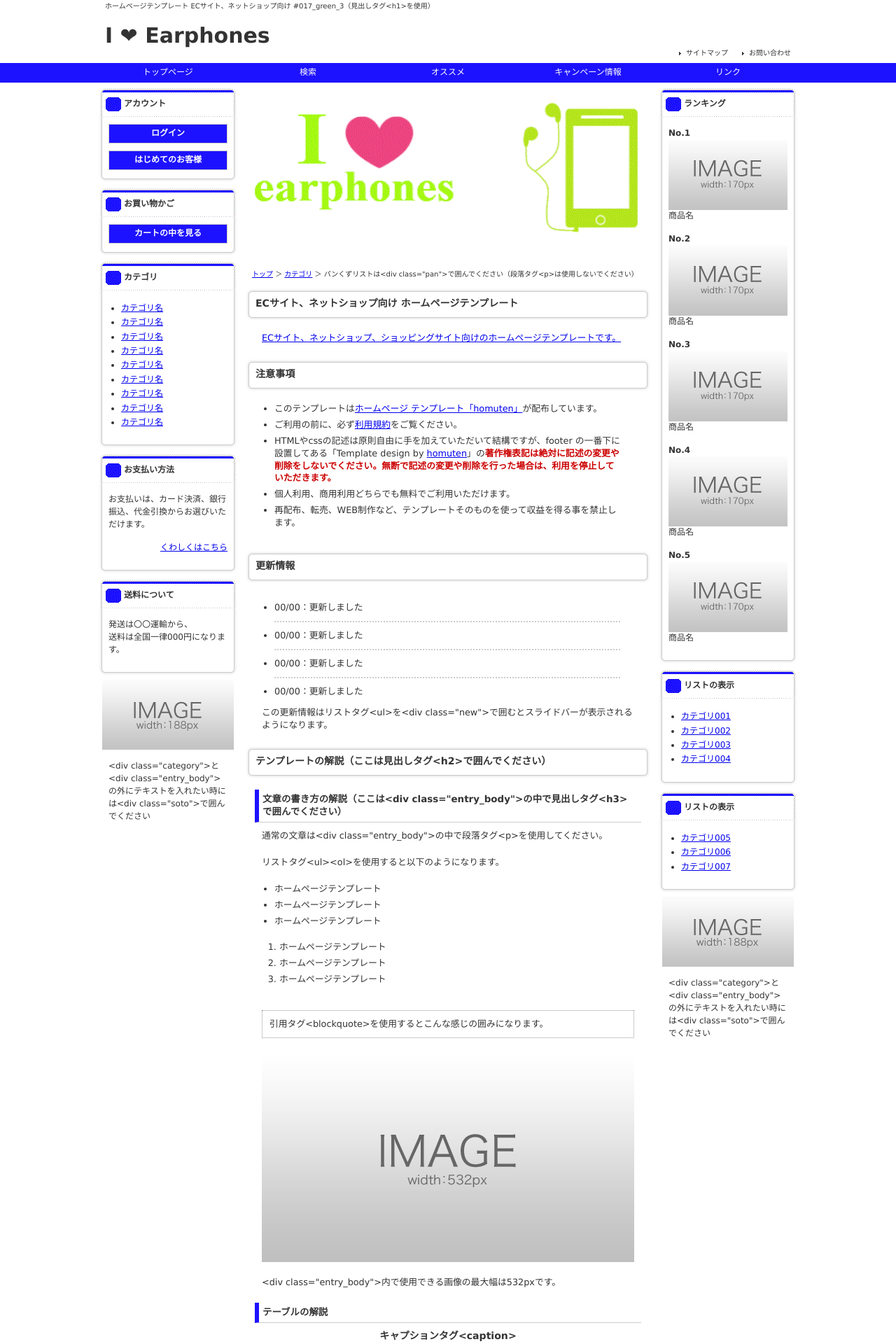
After one commit to aso1301150/EarphonesPHP, a PHP site: page /aaa.html in a window 1280 px wide. The commit adds this page. Shown: the top 1920 px of the page at 70% size. Run offline with PHP 8.4, Linux system fonts and the light colour scheme.

Commit message:
こみっと！！！

```diff
--- /dev/null
+++ b/aaa.html
@@ -0,0 +1,405 @@
+<!DOCTYPE html PUBLIC "-//W3C//DTD XHTML 1.0 Transitional//EN" "http://www.w3.org/TR/xhtml1/DTD/xhtml1-transitional.dtd">
+<html xmlns="http://www.w3.org/1999/xhtml" lang="ja" xml:lang="ja">
+<head>
+<meta charset="UTF-8">
+	<meta http-equiv="Content-Type" content="text/html;charset=Shift_JIS" />
+	<meta http-equiv="Content-Style-Type" content="text/css" />
+	<link rel="stylesheet" href="css.css" type="text/css" />
+<title>Earphones</title>
+</head>
+<body>
+
+<!--ヘッダーここから-->
+<a name="top" id="top"></a>
+<h1>ホームページテンプレート ECサイト、ネットショップ向け #017_green_3（見出しタグ&lt;h1&gt;を使用）</h1>
+<div id="header">
+<!--タイトルロゴここから-->
+<div id="header_left2">I ❤ Earphones</div>
+<!--画像にしたい場合は上記の<div id="header_left2">を<div id="header_left">に変更して画像を入れてください-->
+<!--タイトルロゴここまで-->
+<div id="header_right">
+<ul>
+<li><a href="#">サイトマップ</a></li>
+<li><a href="#">お問い合わせ</a></li>
+</ul>
+</div>
+<div style="clear:both;"></div>
+</div>
+<!--ヘッダーここまで-->
+
+<!--ヘッダーメニューここから-->
+<div id="menu">
+<ul>
+<li><a href="top.html">トップページ</a></li>
+<li><a href="#2">検索</a></li>
+<li><a href="#3">オススメ</a></li>
+<li><a href="#4">キャンペーン情報</a></li>
+<li><a href="#5">リンク</a></li>
+</ul>
+</div>
+<div style="clear:both;"></div><!--デザインが崩れるので削除しない事-->
+<!--ヘッダーメニューここまで-->
+
+<div id="container"><!--"container"を削除するとデザインが崩れます-->
+
+<div id="main2"><!--デザインが崩れるので削除しない事-->
+
+<!--メインここから-->
+<div id="main">
+
+<img src="images/top.gif" width="600" height="250" />
+
+<!--パンくずリストここから-->
+<div class="pan"><a href="#01">トップ</a> ＞ <a href="#01">カテゴリ</a> ＞ パンくずリストは&lt;div class=&quot;pan&quot;&gt;で囲んでください（段落タグ&lt;p&gt;は使用しないでください）</div>
+<!--パンくずリストここまで-->
+
+<div class="category">
+<h2 class="h2_normal">ECサイト、ネットショップ向け ホームページテンプレート</h2>
+<div class="entry_body">
+<p><a href="http://homuten.com/business/ec.html">ECサイト、ネットショップ、ショッピングサイト向けのホームページテンプレートです。</a></p>
+</div>
+</div>
+
+<div class="category">
+<h2 class="h2_normal">注意事項</h2>
+<div class="entry_body">
+<ul>
+<li>このテンプレートは<a href="http://homuten.com">ホームページ テンプレート「homuten」</a>が配布しています。</li>
+<li>ご利用の前に、必ず<a href="http://homuten.com/kiyaku.html" target="_blank">利用規約</a>をご覧ください。</li>
+<li>HTMLやcssの記述は原則自由に手を加えていただいて結構ですが、footer の一番下に設置してある「Template design by <a href="http://homuten.com">homuten</a>」の<span class="red">著作権表記は絶対に記述の変更や削除をしないでください。無断で記述の変更や削除を行った場合は、利用を停止していただきます。</span></li>
+<li>個人利用、商用利用どちらでも無料でご利用いただけます。</li>
+<li>再配布、転売、WEB制作など、テンプレートそのものを使って収益を得る事を禁止します。</li>
+</ul>
+</div>
+</div>
+
+<!--更新情報ここから-->
+<div class="category">
+<h2 class="h2_normal">更新情報</h2>
+<div class="entry_body">
+<div class="new">
+<ul>
+<li>00/00：更新しました</li>
+<li>00/00：更新しました</li>
+<li>00/00：更新しました</li>
+<li>00/00：更新しました</li>
+<li>00/00：更新しました</li>
+<li>00/00：更新しました</li>
+<li>00/00：更新しました</li>
+<li>00/00：更新しました</li>
+</ul>
+</div>
+<p>この更新情報はリストタグ&lt;ul&gt;を&lt;div class=&quot;new&quot;&gt;で囲むとスライドバーが表示されるようになります。</p>
+</div>
+</div>
+<!--更新情報ここまで-->
+
+<div class="category">
+<h2 class="h2_normal">テンプレートの解説（ここは見出しタグ&lt;h2&gt;で囲んでください）</h2>
+<div class="entry_body">
+<h3>文章の書き方の解説（ここは&lt;div class=&quot;entry_body&quot;&gt;の中で見出しタグ&lt;h3&gt;で囲んでください）</h3>
+<p>通常の文章は&lt;div class=&quot;entry_body&quot;&gt;の中で段落タグ&lt;p&gt;を使用してください。</p>
+<p>リストタグ&lt;ul&gt;&lt;ol&gt;を使用すると以下のようになります。</p>
+<ul><li>ホームページテンプレート</li>
+<li>ホームページテンプレート</li>
+<li>ホームページテンプレート</li>
+</ul>
+<ol><li>ホームページテンプレート</li>
+<li>ホームページテンプレート</li>
+<li>ホームページテンプレート</li>
+</ol>
+<blockquote>引用タグ&lt;blockquote&gt;を使用するとこんな感じの囲みになります。</blockquote>
+<p><img src="images/532.gif" width="532" height="300" /></p>
+<p>&lt;div class=&quot;entry_body&quot;&gt;内で使用できる画像の最大幅は532pxです。</p>
+<h3>テーブルの解説</h3>
+<table width="100%" border="0" cellspacing="0" cellpadding="0">
+  <caption>
+    キャプションタグ&lt;caption&gt;
+  </caption>
+  <tr>
+    <th width="157" scope="col">&nbsp;</th>
+    <th width="441" scope="col">ここはヘッダセル&lt;th&gt;で囲むとバックに色がつきます<br /></th>
+    </tr>
+  <tr>
+    <th scope="row">ここはヘッダセル&lt;th&gt;</th>
+    <td>テーブルの幅はスタイルシートで&lt;div class=&quot;entry_body&quot;&gt;いっぱいまで広げる仕様になっています。全体幅は100%で作ってください。</td>
+    </tr>
+  <tr>
+    <th scope="row">ここはヘッダセル&lt;th&gt;</th>
+    <td>テーブルの幅はスタイルシートで&lt;div class=&quot;entry_body&quot;&gt;いっぱいまで広げる仕様になっています全体幅は100%で作ってください。</td>
+    </tr>
+  <tr>
+    <th scope="row">ここはヘッダセル&lt;th&gt;</th>
+    <td>テーブルの幅はスタイルシートで&lt;div class=&quot;entry_body&quot;&gt;いっぱいまで広げる仕様になっています全体幅は100%で作ってください。</td>
+    </tr>
+</table>
+</div>
+</div>
+
+<!--二列BOXここから-->
+<div class="category">
+<h2 class="h2_normal">商品やサービスの紹介リストの解説（二列の場合）</h2>
+<div class="entry_body">
+<p>二列での紹介リストは&lt;div class=&quot;box2&quot;&gt;で囲まれています。回り込み（float）を使用している関係で、画像サイズとテキストの量に制約があります。</p>
+<p>画像は横幅250ピクセルの画像を用意してください。画像にはスタイルシートで自動的に1ピクセルの枠線が入ります。縦幅は任意ですが、全て同じ高さにしないとレイアウトが崩れるの中止してください。</p>
+<p>紹介文のテキストも同じ行数にしないとレイアウトが崩れます。</p>
+<p>どうしても画像サイズや紹介文の量にばらつきが出てしまう場合は、2列毎に&lt;br class=&quot;clear&quot;&gt;を入れていく事でレイアウト崩れを回避させる事ができます。</p>
+<div class="box2">
+<h3>商品001</h3>
+<div class="box-img-left2"><img src="images/250.gif" width="250" height="120" /></div>
+<div class="box2_text">ホームページテンプレート<br />
+￥00,000-</div>
+<div class="box-btn2"><a href="#01">＞＞購入＞＞</a></div>
+</div>
+
+<div class="box2">
+<h3>商品001</h3>
+<div class="box-img-left2"><img src="images/250.gif" width="250" height="120" /></div>
+<div class="box2_text">ホームページテンプレート<br />
+￥00,000-</div>
+<div class="box-btn2"><a href="#01">＞＞購入＞＞</a></div>
+</div>
+
+
+<div class="box2">
+<h3>商品001</h3>
+<div class="box-img-left2"><img src="images/250.gif" width="250" height="120" /></div>
+<div class="box2_text">ホームページテンプレート<br />
+￥00,000-</div>
+<div class="box-btn2"><a href="#01">＞＞購入＞＞</a></div>
+</div>
+
+<div class="box2">
+<h3>商品001</h3>
+<div class="box-img-left2"><img src="images/250.gif" width="250" height="120" /></div>
+<div class="box2_text">ホームページテンプレート<br />
+￥00,000-</div>
+<div class="box-btn2"><a href="#01">＞＞購入＞＞</a></div>
+</div>
+
+<br class="clear">
+
+<p>一覧が終了したら、最後に必ず回り込みを解除する&lt;br class=&quot;clear&quot;&gt;を入れてください。</p>
+</div>
+</div>
+<!--二列BOXここまで-->
+
+<!--三列BOXここから-->
+<div class="category">
+<h2 class="h2_normal">商品やサービスの紹介リストの解説（三列の場合）</h2>
+<div class="entry_body">
+<p>三列での紹介リストは&lt;div class=&quot;box3&quot;&gt;で囲まれています。回り込み（float）を使用している関係で、画像サイズに制約があります。</p>
+<p>画像は横幅158ピクセルの画像を用意してください。画像にはスタイルシートで自動的に1ピクセルの枠線が入ります。縦幅は任意ですが、全て同じ高さにしないとレイアウトが崩れるの中止してください。</p>
+
+<p>紹介文のテキストも同じ行数にしないとレイアウトが崩れます。</p>
+<p>どうしても画像サイズや紹介文の量にばらつきが出てしまう場合は、3列毎に&lt;br class=&quot;clear&quot;&gt;を入れていく事でレイアウト崩れを回避させる事ができます。</p>
+<div class="box3">
+<h3>商品001</h3>
+<div class="box-img-left3"><img src="images/158.gif" width="158" height="100" /></div>
+<div class="box2_text">ホームページテンプレート<br />
+￥00,000-</div>
+<div class="box-btn3"><a href="#01">＞＞ダウンロード＞＞</a></div>
+</div>
+
+<div class="box3">
+<h3>商品001</h3>
+<div class="box-img-left3"><img src="images/158.gif" width="158" height="100" /></div>
+<div class="box2_text">ホームページテンプレート<br />
+￥00,000-</div>
+<div class="box-btn3"><a href="#01">＞＞ダウンロード＞＞</a></div>
+</div>
+
+<div class="box3">
+<h3>商品001</h3>
+<div class="box-img-left3"><img src="images/158.gif" width="158" height="100" /></div>
+<div class="box2_text">ホームページテンプレート<br />
+￥00,000-</div>
+<div class="box-btn3"><a href="#01">＞＞ダウンロード＞＞</a></div>
+</div>
+
+<br class="clear">
+
+<div class="box3">
+<h3>商品001</h3>
+<div class="box-img-left3"><img src="images/158.gif" width="158" height="100" /></div>
+<div class="box2_text">ホームページテンプレート<br />
+￥00,000-</div>
+<div class="box-btn3"><a href="#01">＞＞ダウンロード＞＞</a></div>
+</div>
+
+<div class="box3">
+<h3>商品001</h3>
+<div class="box-img-left3"><img src="images/158.gif" width="158" height="100" /></div>
+<div class="box2_text">ホームページテンプレート<br />
+￥00,000-</div>
+<div class="box-btn3"><a href="#01">＞＞ダウンロード＞＞</a></div>
+</div>
+
+<div class="box3">
+<h3>商品001</h3>
+<div class="box-img-left3"><img src="images/158.gif" width="158" height="100" /></div>
+<div class="box2_text">ホームページテンプレート<br />
+￥00,000-</div>
+<div class="box-btn3"><a href="#01">＞＞ダウンロード＞＞</a></div>
+</div>
+
+<br class="clear">
+<p>一覧が終了したら、最後に必ず回り込みを解除する&lt;br class=&quot;clear&quot;&gt;を入れてください。</p>
+</div>
+</div>
+<!--三列BOXここまで-->
+
+<div class="modoru"><a href="#top">ページ上に戻る</a></div>
+
+</div>
+<!--メインここまで-->
+
+<!--[if !IE]>サイドメニューここから<![endif]-->
+<div id="sub">
+
+<div class="category">
+<h3>アカウント</h3>
+<div class="entry_body">
+<div class="sub-btn"><a href="#">ログイン</a></div>
+<div class="sub-btn"><a href="#">はじめてのお客様</a></div>
+</div>
+<div class="sub_bottom"></div>
+</div>
+
+<div class="category">
+<h3>お買い物かご</h3>
+<div class="entry_body">
+<div class="sub-btn"><a href="#">カートの中を見る</a></div>
+</div>
+<div class="sub_bottom"></div>
+</div>
+
+
+<div class="category">
+<h3>カテゴリ</h3>
+<div class="entry_body">
+<ul>
+<li><a href="#4">カテゴリ名</a></li>
+<li><a href="#4">カテゴリ名</a></li>
+<li><a href="#4">カテゴリ名</a></li>
+<li><a href="#4">カテゴリ名</a></li>
+<li><a href="#4">カテゴリ名</a></li>
+<li><a href="#4">カテゴリ名</a></li>
+<li><a href="#4">カテゴリ名</a></li>
+<li><a href="#4">カテゴリ名</a></li>
+<li><a href="#4">カテゴリ名</a></li>
+</ul>
+</div>
+<div class="sub_bottom"></div>
+</div>
+
+<div class="category">
+<h3>
+  <div class="h3_normal">お支払い方法</div>
+</h3>
+<div class="entry_body">
+<p>お支払いは、カード決済、銀行振込、代金引換からお選びいただけます。</p>
+<p align="right"><a href="#">くわしくはこちら</a></p>
+</div>
+<div class="sub_bottom"></div>
+</div>
+
+<div class="category">
+<h3>
+  <div class="h3_normal">送料について</div>
+</h3>
+<div class="entry_body">
+<p>発送は〇〇運輸から、<br />
+  送料は全国一律000円になります。</p>
+</div>
+<div class="sub_bottom"></div>
+</div>
+
+<div align="center"><img src="images/188.gif" width="188" height="100" />
+
+</div>
+<div class="soto">
+<p>&lt;div class=&quot;category&quot;&gt;と<br />
+  &lt;div class=&quot;entry_body&quot;&gt;の外にテキストを入れたい時には&lt;div class=&quot;soto&quot;&gt;で囲んでください</p>
+</div>
+
+</div>
+
+<!--[if !IE]>サイドメニューここまで<![endif]-->
+
+<div style="clear:both;"></div><!--デザインが崩れるので削除しない事-->
+
+</div><!--"main2"-->
+
+<!--サイドメニュー2ここから-->
+<div id="sub2">
+<div class="category">
+<h3>ランキング</h3>
+<div class="entry_body">
+<p><strong>No.1</strong><img src="images/170.gif" width="170" height="100" /><br />
+  商品名</p>
+<p><strong>No.2</strong><img src="images/170.gif" width="170" height="100" /><br />
+  商品名</p>
+<p><strong>No.3</strong><img src="images/170.gif" width="170" height="100" /><br />
+  商品名</p>
+<p><strong>No.4</strong><img src="images/170.gif" width="170" height="100" /><br />
+  商品名</p>
+<p><strong>No.5</strong><img src="images/170.gif" width="170" height="100" /><br />
+  商品名</p>
+</div>
+<div class="sub_bottom"></div>
+</div>
+
+<div class="category">
+<h3><div class="h3_normal">リストの表示</div>
+</h3>
+<div class="entry_body">
+<ul>
+<li><a href="#4">カテゴリ001</a></li>
+<li><a href="#4">カテゴリ002</a></li>
+<li><a href="#4">カテゴリ003</a></li>
+<li><a href="#4">カテゴリ004</a></li>
+</ul>
+</div>
+<div class="sub_bottom"></div>
+</div>
+
+<div class="category">
+<h3><div class="h3_normal">リストの表示</div>
+</h3>
+<div class="entry_body">
+<ul>
+<li><a href="#4">カテゴリ005</a></li>
+<li><a href="#4">カテゴリ006</a></li>
+<li><a href="#4">カテゴリ007</a></li>
+</ul>
+</div>
+<div class="sub_bottom"></div>
+</div>
+
+<div align="center"><img src="images/188.gif" width="188" height="100" />
+
+</div>
+<div class="soto">
+<p>&lt;div class=&quot;category&quot;&gt;と<br />
+  &lt;div class=&quot;entry_body&quot;&gt;の外にテキストを入れたい時には&lt;div class=&quot;soto&quot;&gt;で囲んでください</p>
+</div>
+</div>
+<!--サイドメニュー2ここまで-->
+
+</div><!--"container"-->
+
+<!--フッターここから-->
+<div id="footer">
+<p><a href="#">運営会社</a>｜<a href="#">プライバシーポリシー</a>｜<a href="#">特定商取引法に基づく表記</a></p>
+<p>Copyright(C) ホームページ名 All Rights Reserved.</p>
+<!--ここから記述の変更、削除を禁止します。-->
+<p>Template design by <a href="http://homuten.com">homuten</a></p>
+<!--ここまで記述の変更、削除を禁止します。-->
+</div>
+<!--フッターここまで-->
+
+
+
+</body>
+</html>
--- a/css.css
+++ b/css.css
@@ -110,7 +110,7 @@ text-align: left;
 
 #menu {
 width:100%;
-background:#a3ffa3;
+background:#1D12FF;
 height:28px;
 font-size:12px;
 }
@@ -142,7 +142,7 @@ display:block;
 }
 
 #menu a:hover {
-color: #a3ffa3;
+color: #1D12FF;
 background:#ececec;
 text-decoration: none;
 }
@@ -187,7 +187,7 @@ padding: 14px 15px 10px 15px;
 
 #main h3 {
 font-size:105%;
-border-left:#a3ffa3 solid 6px;
+border-left:#1D12FF solid 6px;
 border-bottom:#cccccc solid 1px;
 padding: 5px 10px 5px 5px;
 margin: 0px 0px 0px 0px;
@@ -296,7 +296,7 @@ margin: 5px 0px 5px 0px;
 #main .box-btn2 {
 font-size:12px;
 font-weight:bold;
-background-color:#a3ffa3;
+background-color:#1D12FF;
 border: #cccccc solid 1px;
 width:250px;
 text-align:center;
@@ -336,7 +336,7 @@ border:solid #cccccc 1px;
 #main .box-btn3 {
 font-size:12px;
 font-weight:bold;
-background-color:#a3ffa3;
+background-color:#1D12FF;
 border: #cccccc solid 1px;
 width:158px;
 text-align:center;
@@ -510,7 +510,7 @@ margin: 0px 0px 0px 0px;
 .sub-btn {
 font-size:12px;
 font-weight:bold;
-background-color:#a3ffa3;
+background-color:#1D12FF;
 border: #cccccc solid 1px;
 width:168px;
 text-align:center;
```
Also changed, not shown: images/side_h3_00.gif.
